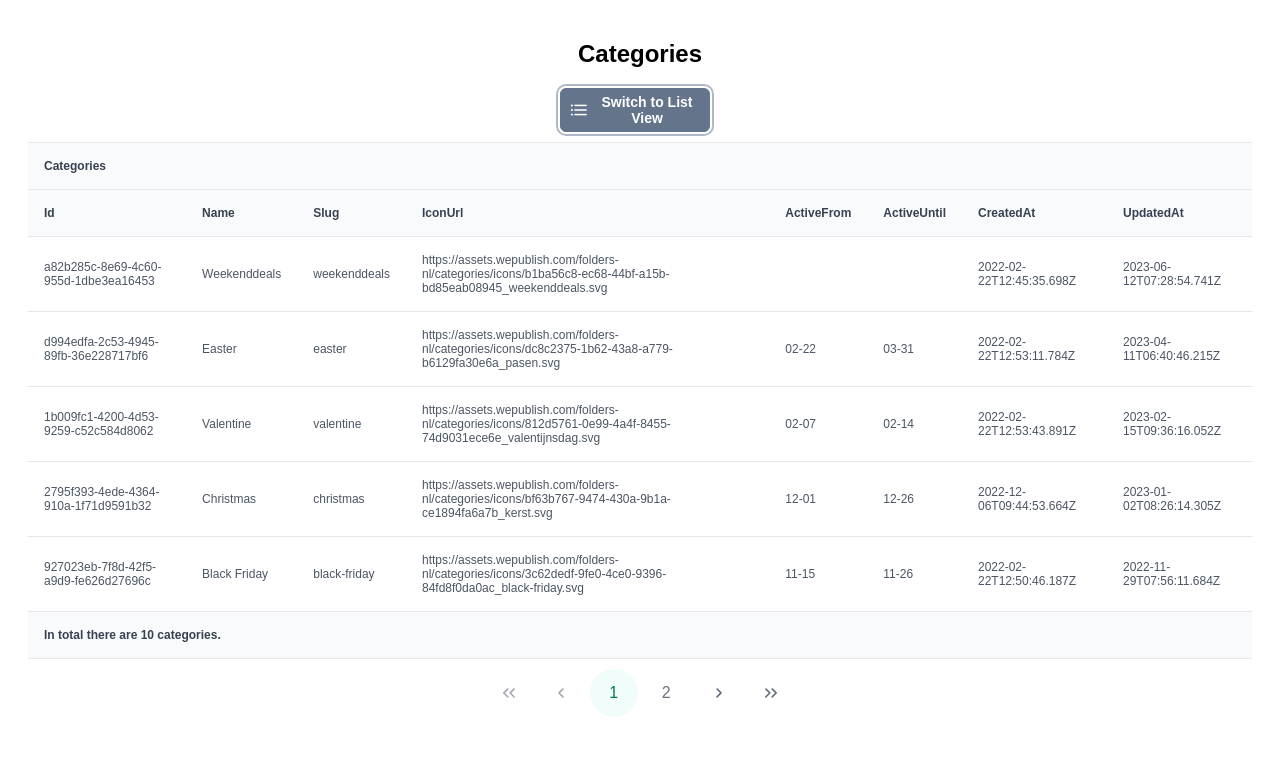
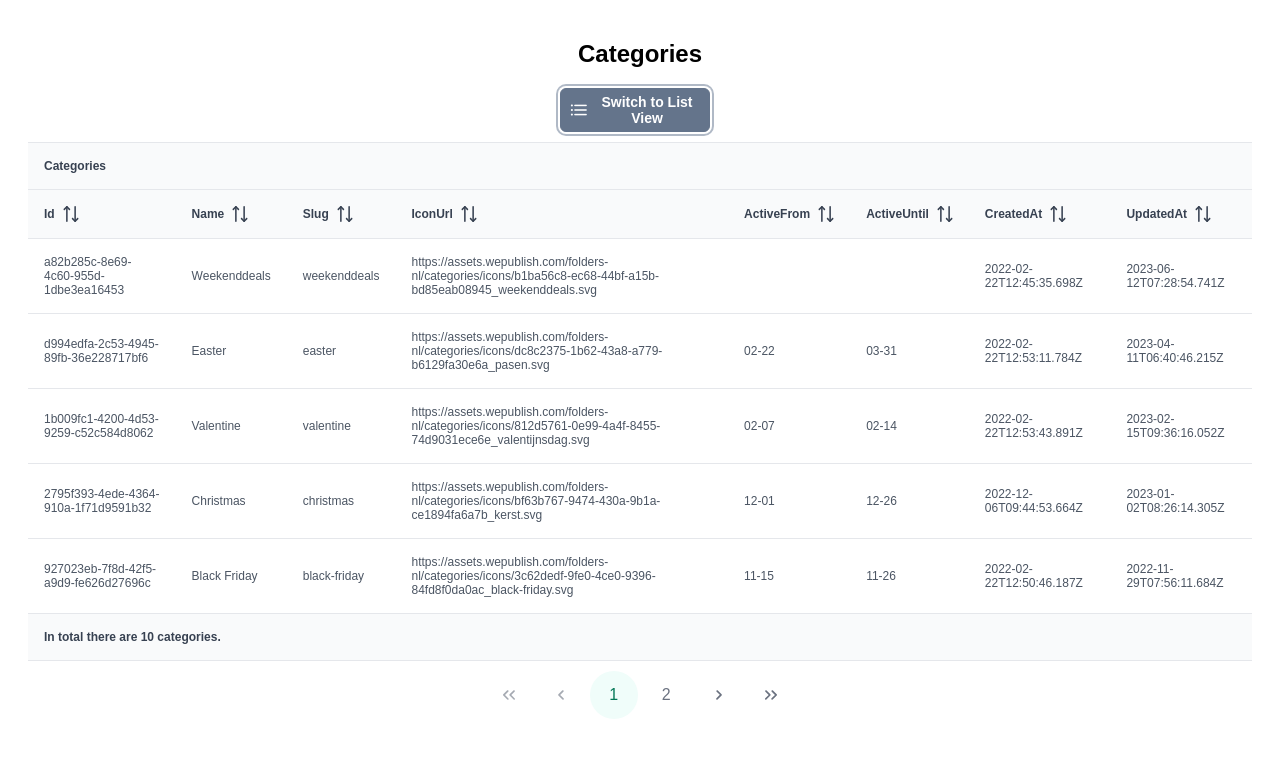
Before and after one commit to TvTTiT/admin-panel, a Vue app: page / in a window 1280 px wide. Both pictures are taken after a click on the button "Switch to Table View". Shown: the top 758 px of the page. Built offline with nearby package versions, Linux system fonts and the light colour scheme; a web font is replaced by a local one.

Commit message:
Add sort mode for table

```diff
--- a/src/components/CategoryTable.vue
+++ b/src/components/CategoryTable.vue
@@ -1,5 +1,5 @@
 <template>
-    <DataTable :value="flattenedCategories" :rows="5" :paginator="flattenedCategories.length > 5" tableStyle="width: 100%">
+    <DataTable :value="flattenedCategories" :rows="5" :paginator="flattenedCategories.length > 5" tableStyle="width: 100%" :removableSort="true">
       <template #header>
         <div class="flex flex-wrap align-items-center justify-content-between gap-2">
           <span class="text-xl text-900 font-bold">Categories</span>
@@ -7,7 +7,7 @@
       </template>
 
       <!-- Define an array of fields you want to display -->
-      <Column v-for="field in displayFields" :key="field" :field="field" :header="formatHeader(field)"></Column>
+      <Column v-for="field in displayFields" :key="field" :field="field" :header="formatHeader(field)" :sortable="true"></Column>
 
       <template #footer>
         In total there are {{ flattenedCategories ? flattenedCategories.length : 0 }} categories.
```
